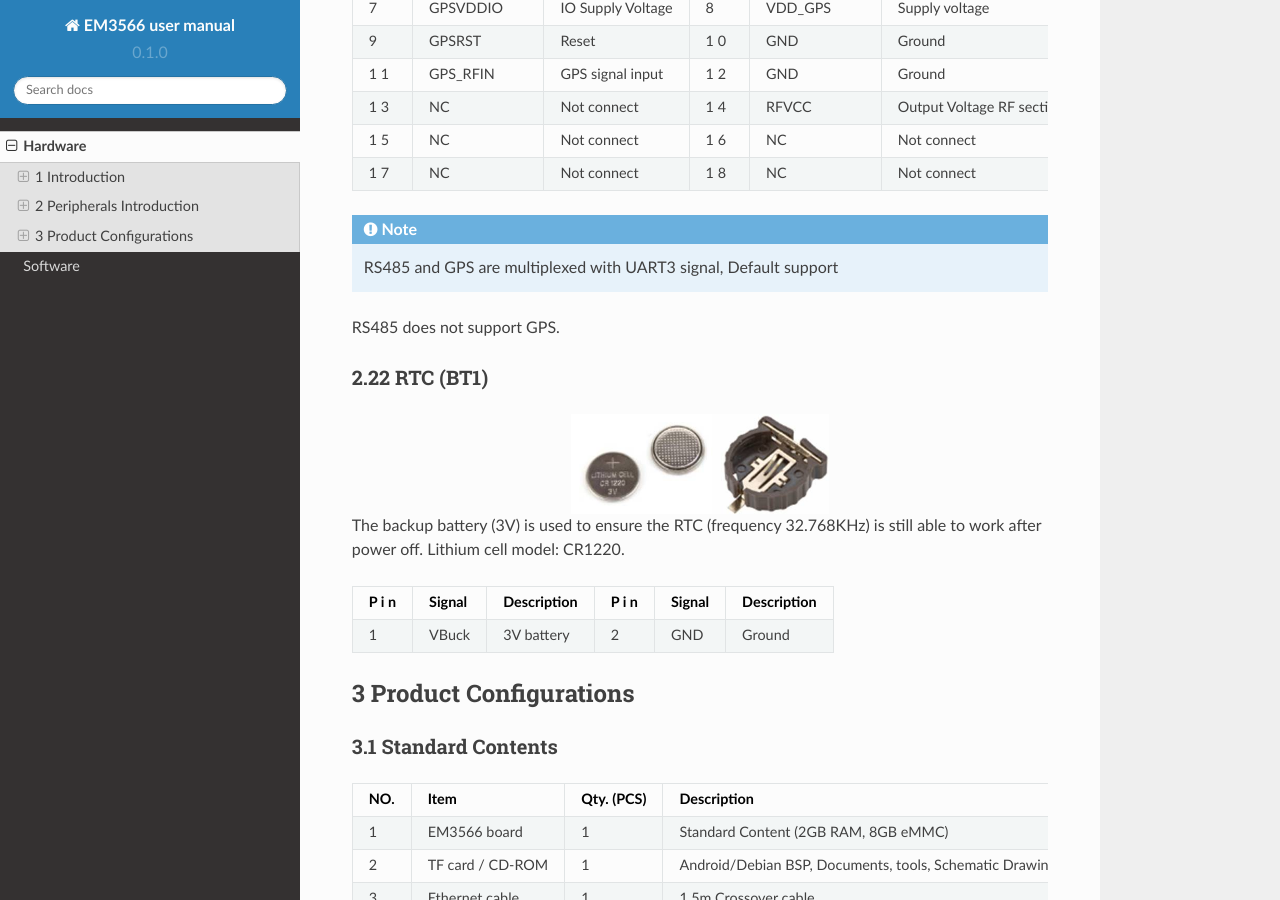
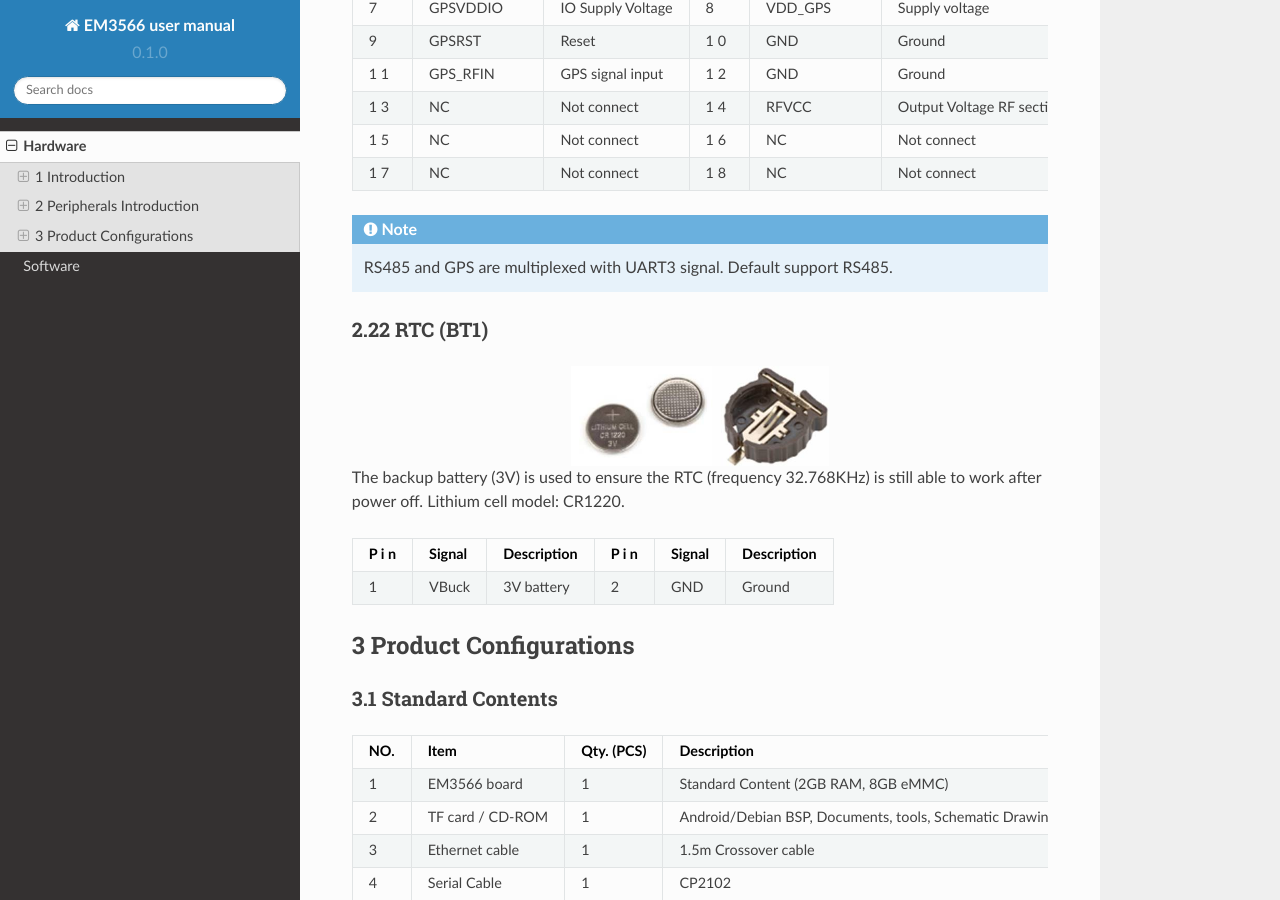
Before and after one commit to boardcon/EM3566, a Sphinx documentation site: the page built from docs/source/hardware.rst, in a window 1280 px wide and 900 px high, scrolled down 26132 px. Built offline with Sphinx 7.4.7 and the Read the Docs theme 2.0.0, drawn with Linux system fonts in a browser that asks for light colours.

Commit message:
Update hardware.rst

```diff
--- a/docs/source/hardware.rst
+++ b/docs/source/hardware.rst
@@ -2072,8 +2072,7 @@
 +---+-------------+---------------+---+--------------+--------------+
 
 .. Note::
- RS485 and GPS are multiplexed with UART3 signal, Default support
-RS485 does not support GPS.
+ RS485 and GPS are multiplexed with UART3 signal. Default support RS485.
 
 2.22 RTC (BT1)
 ^^^^^^^^^^^^^^^^
```
